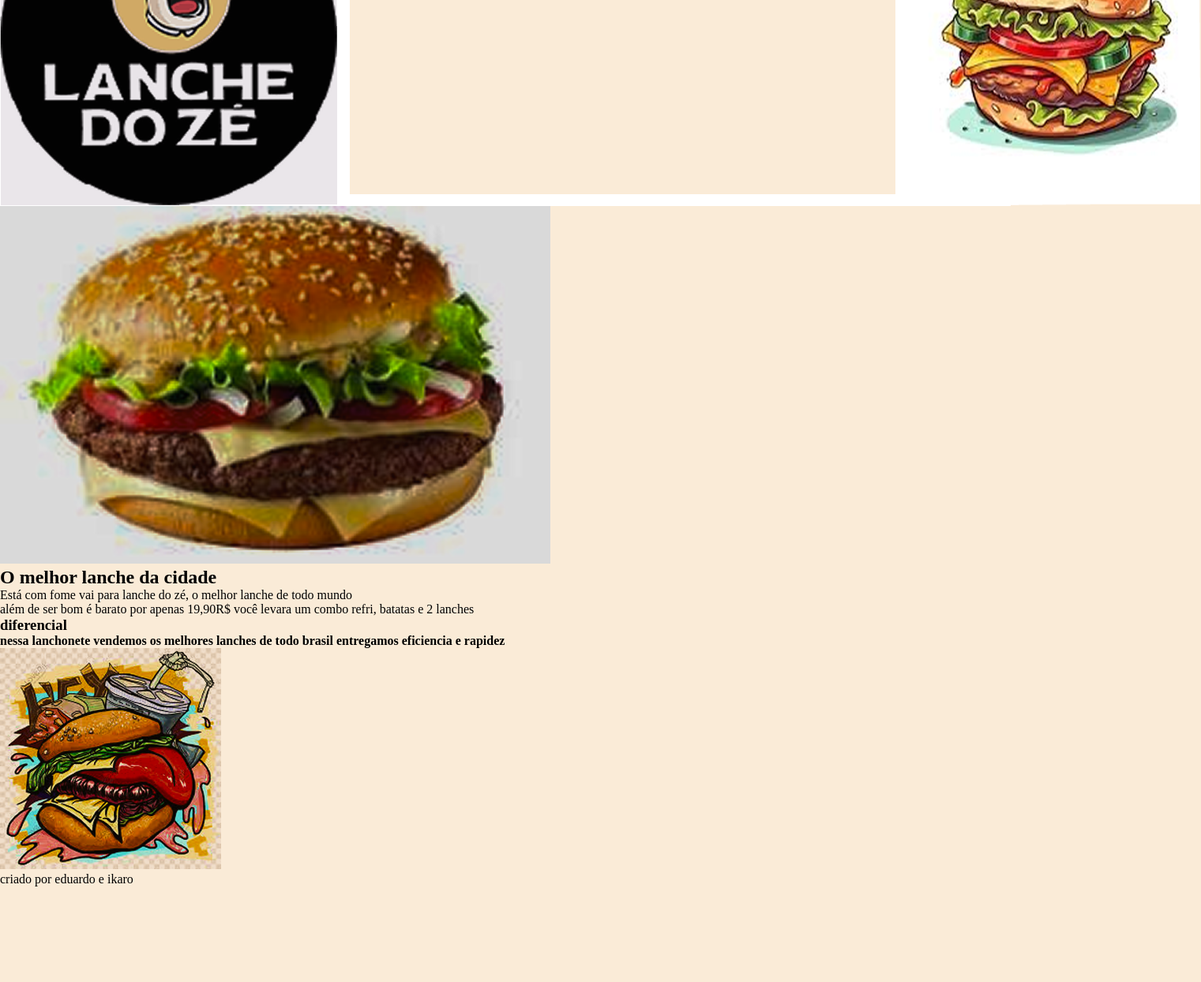
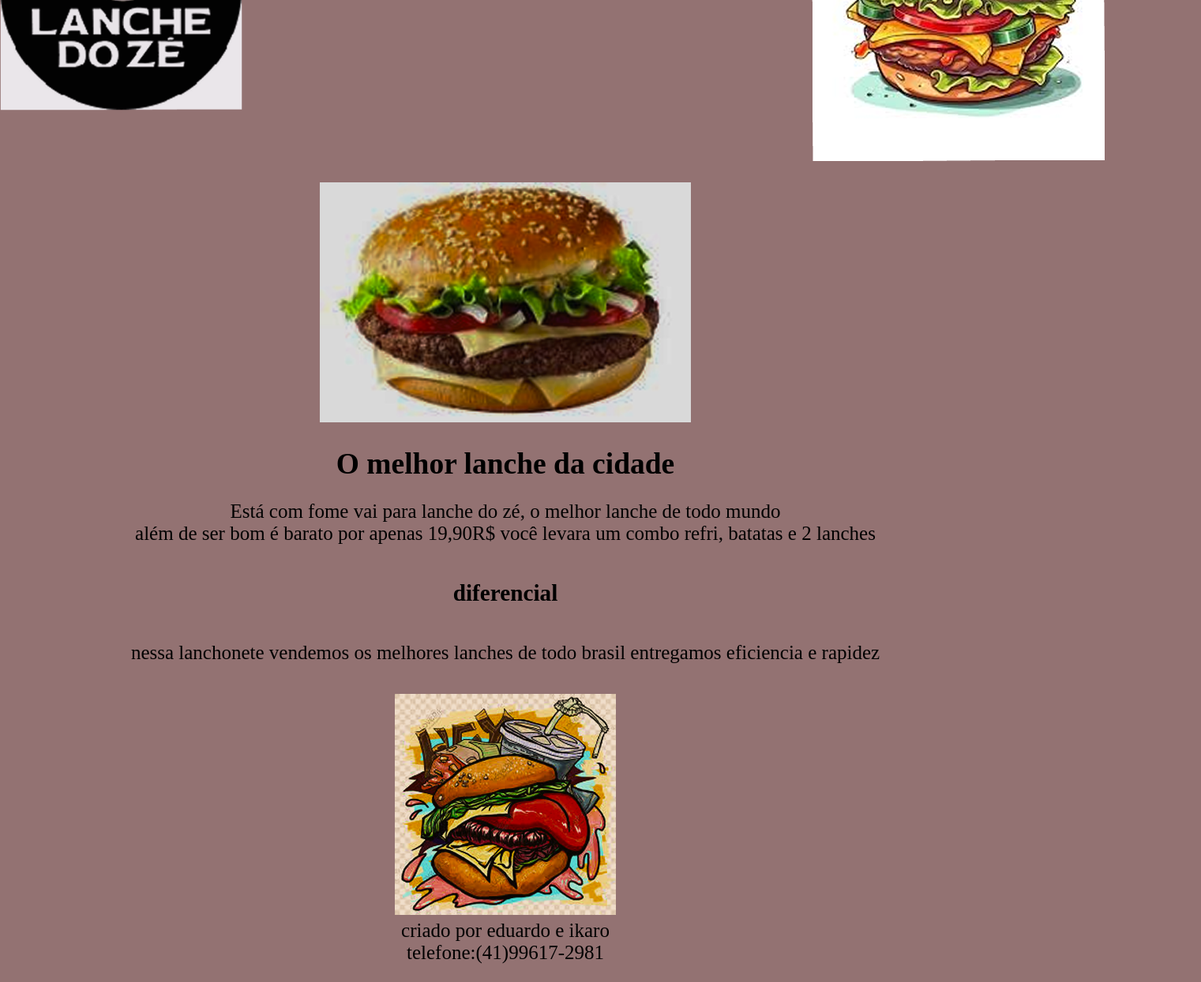
Before and after one commit to eduardo38oitao/aula-burgue, a plain HTML site: page index.html in a window 1280 px wide. Shown: the part 167-1411 px from the top of the page at 79% size, 1521 px wide, since content can reach past the window. Before the commit the page ends 1290 px from the top, so only its background shows below. Drawn offline with Linux system fonts and the light colour scheme.

Commit message:
Add files via upload

```diff
--- a/index.html
+++ b/index.html
@@ -8,31 +8,28 @@
 </head>
 <body>
     <header>
-    <img src="download 3.png" alt="desenho do seu Zé escrito lanche do Zé">
+        <img class="imagem3" src="download 3.png" alt="desenho do seu Zé escrito lanche do Zé">
         <h1>Burguer do Zé</h1>
         <img src="download 5.png" alt="lanche desenho">
     </header>
-
-
+    <main>
     <div>
-        <img src="download 4.png" alt="lanche">
-
-    <footer>
+        <img class="imagem4" src="download 4.png" alt="lanche">
         <h2>O melhor lanche da cidade</h2>
         <p>Está com fome vai para lanche do zé, o melhor lanche de todo mundo</p>
         <p>além de ser bom é barato por apenas 19,90R$ você levara um combo refri, batatas e 2 lanches</p>
 
+    <h3>diferencial</h3>
+    <p>nessa lanchonete vendemos os melhores lanches de todo brasil entregamos eficiencia e rapidez </p>
+
+ </main>
  </div>
-    <h3>diferencial</h3>
-    <h4>nessa lanchonete vendemos os melhores lanches de todo brasil entregamos eficiencia e rapidez </h4>
  <div>
      <img src="images 1.png" alt="lanche animation">
-
-
+    <footer>
         <p>criado por eduardo e ikaro</p>
+        <p>telefone:(41)99617-2981</p>
+        </div>
     </footer>
-
-</div>
-
 </body>
 </html>
--- a/style.css
+++ b/style.css
@@ -3,7 +3,6 @@
  padding: 0%;
 }
 header{
-    background-color: rgb(255, 255, 255);
     font-size: 30px;
     text-align: center;
     display: flex;
@@ -12,8 +11,31 @@ header{
 h1{
    padding: 0 300px 0 175px;
    margin: 15px;
-   background-color: antiquewhite;
 }
 html{
-    background-color: antiquewhite;
+    background-color: rgb(147, 114, 114);
 }
+div{
+   text-align: center;
+   margin-top: 50px;
+   margin: 10px;
+}
+h2{
+    margin: 2%;
+}
+h3{
+    margin: 45px;
+}
+.imagem4{
+    width: 38%;
+    height: 40%;
+}
+.imagem3{
+    width: 24%;
+    height: 20%;
+}
+div{
+  margin-top: 1%;
+  padding: 1%;
+  font-size: 25px;
+}
```
Lines whose indentation alone changed are shown as unchanged.
